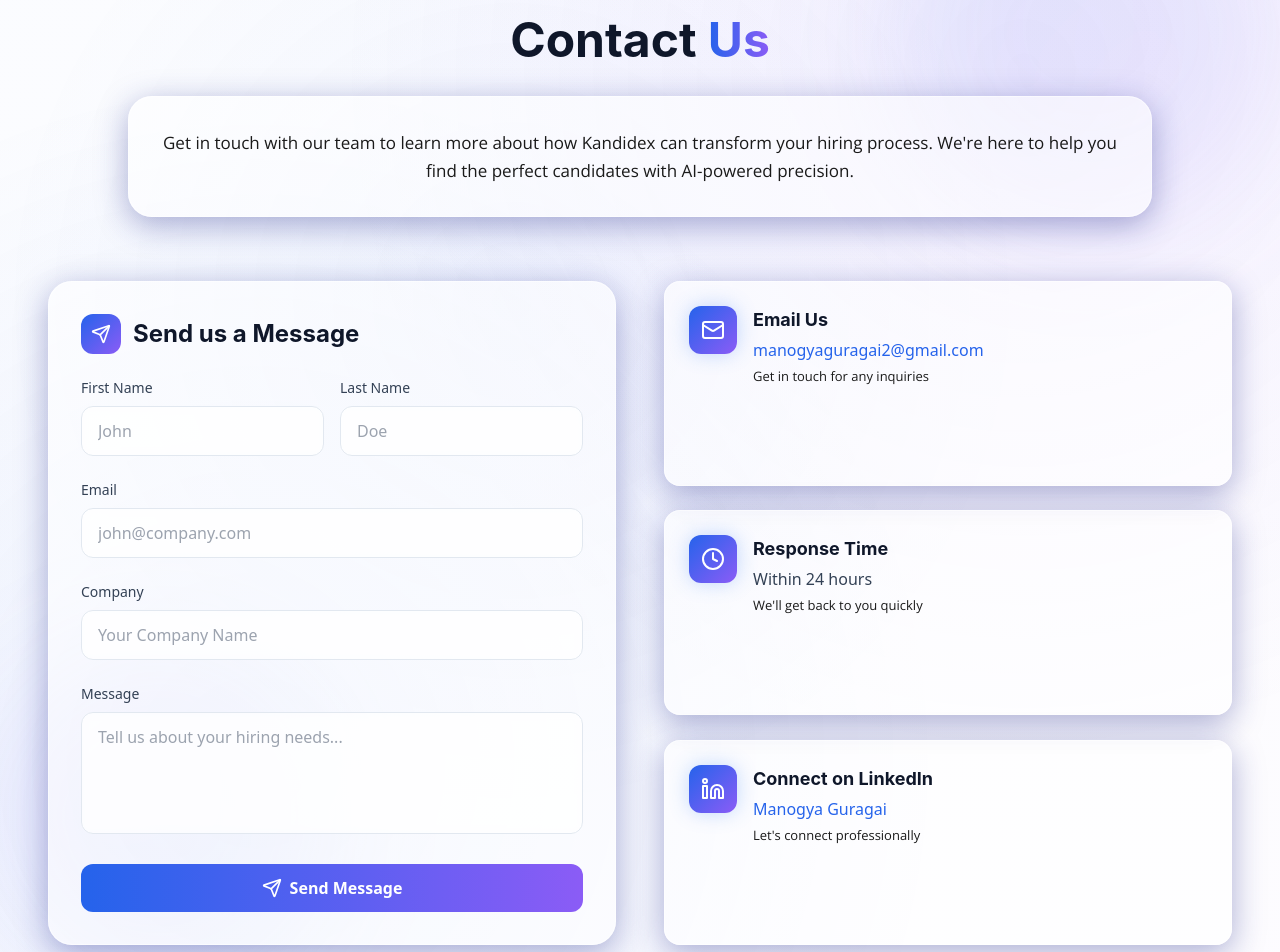
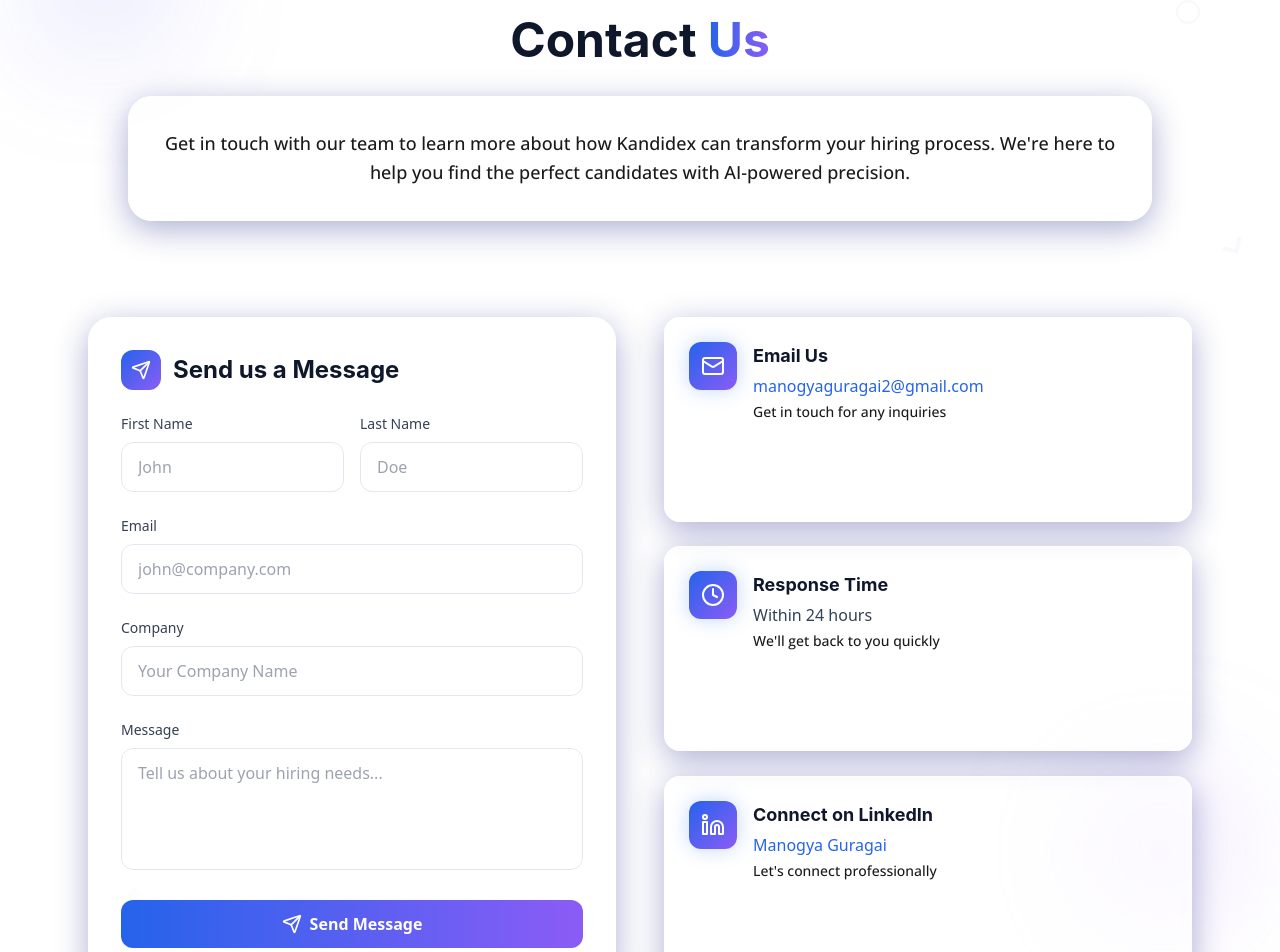
Before and after one commit to manogyaguragai/swift-genesis-flow, a React (Vite) app: page /contact in a window 1280 px wide. Shown: the part 160-1112 px from the top of the page. Built offline with nearby package versions, Linux system fonts and the light colour scheme.

Commit message:
Refactor: Match About and Contact page backgrounds
Updated About and Contact pages to use the same background as the homepage. Modified the Contact page to display a full-width text section and maintain the original width for other components.

```diff
--- a/src/pages/AboutPage.tsx
+++ b/src/pages/AboutPage.tsx
@@ -48,10 +48,17 @@ const AboutPage: React.FC = () => {
   };
 
   return (
-    <div className="pt-32 min-h-screen bg-texture animate-fade-in font-open-sans-thin">
-      {/* Background decorations */}
-      <div className="absolute top-0 right-0 w-96 h-96 bg-gradient-to-br from-primary/10 to-secondary/10 rounded-full blur-3xl animate-float"></div>
-      <div className="absolute bottom-0 left-0 w-80 h-80 bg-gradient-to-br from-secondary/10 to-primary/10 rounded-full blur-3xl animate-float" style={{ animationDelay: '2s' }}></div>
+    <div className="pt-32 min-h-screen bg-white overflow-hidden animate-fade-in font-open-sans-thin">
+      {/* Background decorations - same as HomePage */}
+      <div className="absolute inset-0 opacity-25">
+        <div className="absolute top-20 left-10 w-4 h-4 border-l-4 border-t-4 border-primary/20 rotate-45"></div>
+        <div className="absolute top-40 right-20 w-6 h-6 border-2 border-secondary/20 rounded-full"></div>
+        <div className="absolute bottom-32 left-32 w-3 h-3 bg-primary/10 rotate-45"></div>
+        <div className="absolute top-1/3 right-10 w-4 h-4 border-r-4 border-b-4 border-primary/15 rotate-12"></div>
+      </div>
+
+      <div className="absolute top-20 left-10 w-32 h-32 bg-gradient-to-br from-primary/20 to-secondary/20 rounded-full blur-3xl animate-float will-change-transform"></div>
+      <div className="absolute bottom-20 right-10 w-40 h-40 bg-gradient-to-br from-secondary/20 to-purple-300/20 rounded-full blur-3xl animate-float will-change-transform" style={{ animationDelay: '2s' }}></div>
 
       {/* Hero Section */}
       <section className="relative z-10 w-full px-6 py-20">
@@ -60,7 +67,7 @@ const AboutPage: React.FC = () => {
             About <span className="bg-gradient-to-r from-primary to-secondary bg-clip-text text-transparent">Kandidex</span>
           </h1>
           <div className="max-w-5xl mx-auto">
-            <p className="text-xl text-black font-open-sans-thin font-thin leading-relaxed animate-scale-in" style={{ animationDelay: '0.2s' }}>
+            <p className="text-xl text-black font-open-sans-thin font-medium leading-relaxed animate-scale-in" style={{ animationDelay: '0.2s' }}>
               Kandidex is revolutionizing the recruitment industry with AI-powered hiring solutions.
               Our platform helps HR professionals make smarter, faster decisions while reducing bias
               and improving candidate experience. We believe that the right talent can transform
@@ -72,14 +79,14 @@ const AboutPage: React.FC = () => {
 
       {/* Stats Section */}
       <section className="relative z-10 w-full px-6 py-16 bg-white/20 backdrop-blur-sm border-y border-white/30">
-        <div className="max-w-none mx-auto px-6">
+        <div className="max-w-7xl mx-auto px-6">
           <div className="grid md:grid-cols-4 gap-6 animate-fade-in" style={{ animationDelay: '0.4s' }}>
             {stats.map((stat, index) => (
               <div key={index} className="h-32 animate-scale-in" style={{ animationDelay: `${0.6 + index * 0.1}s` }}>
                 <GlareCard>
                   <div className="p-6 text-center h-full flex flex-col justify-center">
                     <div className="text-3xl font-bold text-primary mb-2">{stat.value}</div>
-                    <div className="text-black font-open-sans-thin font-thin text-sm-thin">{stat.label}</div>
+                    <div className="text-black font-open-sans-thin font-medium text-sm">{stat.label}</div>
                   </div>
                 </GlareCard>
               </div>
@@ -90,7 +97,7 @@ const AboutPage: React.FC = () => {
 
       {/* Mission Section */}
       <section className="relative z-10 w-full px-6 py-20">
-        <div className="max-w-none mx-auto px-6">
+        <div className="max-w-7xl mx-auto px-6">
           <div className="bg-gradient-to-r from-primary/5 to-secondary/5 rounded-3xl p-16 border border-primary/10 shadow-glass animate-fade-in" style={{ animationDelay: '1s' }}>
             <div className="text-center">
               <div className="flex justify-center mb-8">
@@ -99,7 +106,7 @@ const AboutPage: React.FC = () => {
                 </div>
               </div>
               <h2 className="text-4xl font-bold font-inter text-slate-900 mb-8">Our Mission</h2>
-              <p className="text-xl text-black font-open-sans-thin font-thin leading-relaxed max-w-5xl mx-auto">
+              <p className="text-xl text-black font-open-sans-thin font-medium leading-relaxed max-w-5xl mx-auto">
                 To democratize talent acquisition by making advanced AI hiring tools accessible to organizations
                 of all sizes. We envision a future where every hiring decision is data-driven, unbiased,
                 and leads to better outcomes for both employers and candidates.
@@ -111,7 +118,7 @@ const AboutPage: React.FC = () => {
 
       {/* Features Section */}
       <section className="relative z-10 w-full px-6 py-20 bg-gradient-to-br from-slate-100/30 to-blue-100/30">
-        <div className="max-w-none mx-auto px-6">
+        <div className="max-w-7xl mx-auto px-6">
           <h2 className="text-4xl font-bold font-inter text-slate-900 text-center mb-16 animate-fade-in" style={{ animationDelay: '1.2s' }}>
             Why Choose <span className="bg-gradient-to-r from-primary to-secondary bg-clip-text text-transparent">Kandidex?</span>
           </h2>
@@ -128,7 +135,7 @@ const AboutPage: React.FC = () => {
             <h2 className="text-3xl font-bold font-inter text-slate-900 mb-6">
               Ready to Transform Your Hiring Process?
             </h2>
-            <p className="text-lg text-black font-open-sans-thin font-thin leading-relaxed mb-8">
+            <p className="text-lg text-black font-open-sans-thin font-medium leading-relaxed mb-8">
               Experience the power of AI-driven recruitment. Try our candidate screening tool
               and see how Kandidex can help you find the perfect candidates faster than ever.
             </p>
--- a/src/pages/ContactPage.tsx
+++ b/src/pages/ContactPage.tsx
@@ -1,3 +1,4 @@
+
 import React from 'react';
 import { Mail, Clock, Send, MessageSquare, Linkedin } from 'lucide-react';
 import { useForm, ValidationError } from '@formspree/react';
@@ -23,20 +24,27 @@ const ContactPage: React.FC = () => {
   ];
 
   return (
-    <div className="pt-32 min-h-screen bg-texture animate-fade-in">
-      {/* Background decorations */}
-      <div className="absolute top-0 right-0 w-96 h-96 bg-gradient-to-br from-primary/10 to-secondary/10 rounded-full blur-3xl animate-float"></div>
-      <div className="absolute bottom-0 left-0 w-80 h-80 bg-gradient-to-br from-secondary/10 to-primary/10 rounded-full blur-3xl animate-float" style={{ animationDelay: '2s' }}></div>
+    <div className="pt-32 min-h-screen bg-white overflow-hidden animate-fade-in">
+      {/* Background decorations - same as HomePage */}
+      <div className="absolute inset-0 opacity-25">
+        <div className="absolute top-20 left-10 w-4 h-4 border-l-4 border-t-4 border-primary/20 rotate-45"></div>
+        <div className="absolute top-40 right-20 w-6 h-6 border-2 border-secondary/20 rounded-full"></div>
+        <div className="absolute bottom-32 left-32 w-3 h-3 bg-primary/10 rotate-45"></div>
+        <div className="absolute top-1/3 right-10 w-4 h-4 border-r-4 border-b-4 border-primary/15 rotate-12"></div>
+      </div>
 
-      <div className="relative z-10 w-full px-6 py-12">
-        {/* Hero Section */}
-        <div className="text-center mb-16 animate-fade-in">
+      <div className="absolute top-20 left-10 w-32 h-32 bg-gradient-to-br from-primary/20 to-secondary/20 rounded-full blur-3xl animate-float will-change-transform"></div>
+      <div className="absolute bottom-20 right-10 w-40 h-40 bg-gradient-to-br from-secondary/20 to-purple-300/20 rounded-full blur-3xl animate-float will-change-transform" style={{ animationDelay: '2s' }}></div>
+
+      <div className="relative z-10 w-full">
+        {/* Hero Section - Full Width */}
+        <div className="w-full px-6 py-12 text-center animate-fade-in">
           <h1 className="text-5xl font-bold font-inter text-slate-900 mb-8">
             Contact <span className="bg-gradient-to-r from-primary to-secondary bg-clip-text text-transparent">Us</span>
           </h1>
           <div className="max-w-5xl mx-auto">
             <div className="bg-white/60 backdrop-blur-lg rounded-3xl p-8 shadow-glass border border-white/50 animate-scale-in" style={{ animationDelay: '0.2s' }}>
-              <p className="text-lg-thin text-black font-open-sans-thin font-thin leading-relaxed">
+              <p className="text-lg text-black font-open-sans-thin font-medium leading-relaxed">
                 Get in touch with our team to learn more about how Kandidex can transform your hiring process.
                 We're here to help you find the perfect candidates with AI-powered precision.
               </p>
@@ -44,7 +52,8 @@ const ContactPage: React.FC = () => {
           </div>
         </div>
 
-        <div className="max-w-none mx-auto px-6">
+        {/* Contact Form and Info Section - Original Width */}
+        <div className="max-w-6xl mx-auto px-6 py-12">
           <div className="grid lg:grid-cols-2 gap-12 items-start">
             {/* Contact Form */}
             <div className="animate-fade-in h-full" style={{ animationDelay: '0.4s' }}>
@@ -62,7 +71,7 @@ const ContactPage: React.FC = () => {
                       <MessageSquare className="w-8 h-8 text-green-600" />
                     </div>
                     <h3 className="text-xl font-bold text-slate-900 mb-2">Thank you for your message!</h3>
-                    <p className="text-black font-open-sans-thin font-thin">We'll get back to you within 24 hours.</p>
+                    <p className="text-black font-open-sans-thin font-medium">We'll get back to you within 24 hours.</p>
                   </div>
                 ) : (
                   <form onSubmit={handleSubmit} className="space-y-6 flex-1">
@@ -181,7 +190,7 @@ const ContactPage: React.FC = () => {
                       <div className="flex-1">
                         <h3 className="text-lg font-bold font-inter text-slate-900 mb-1">{info.title}</h3>
                         <p className="text-primary font-medium mb-1">{info.content}</p>
-                        <p className="text-sm-thin text-black font-open-sans-thin font-thin">{info.description}</p>
+                        <p className="text-sm text-black font-open-sans-thin font-medium">{info.description}</p>
                       </div>
                     </a>
                   ) : (
@@ -192,7 +201,7 @@ const ContactPage: React.FC = () => {
                       <div className="flex-1">
                         <h3 className="text-lg font-bold font-inter text-slate-900 mb-1">{info.title}</h3>
                         <p className="text-slate-700 font-medium mb-1">{info.content}</p>
-                        <p className="text-sm-thin text-black font-open-sans-thin font-thin">{info.description}</p>
+                        <p className="text-sm text-black font-open-sans-thin font-medium">{info.description}</p>
                       </div>
                     </div>
                   )}
@@ -213,7 +222,7 @@ const ContactPage: React.FC = () => {
                   <div className="flex-1">
                     <h3 className="text-lg font-bold font-inter text-slate-900 mb-1">Connect on LinkedIn</h3>
                     <p className="text-primary font-medium mb-1">Manogya Guragai</p>
-                    <p className="text-sm-thin text-black font-open-sans-thin font-thin">Let's connect professionally</p>
+                    <p className="text-sm text-black font-open-sans-thin font-medium">Let's connect professionally</p>
                   </div>
                 </a>
               </div>
```
